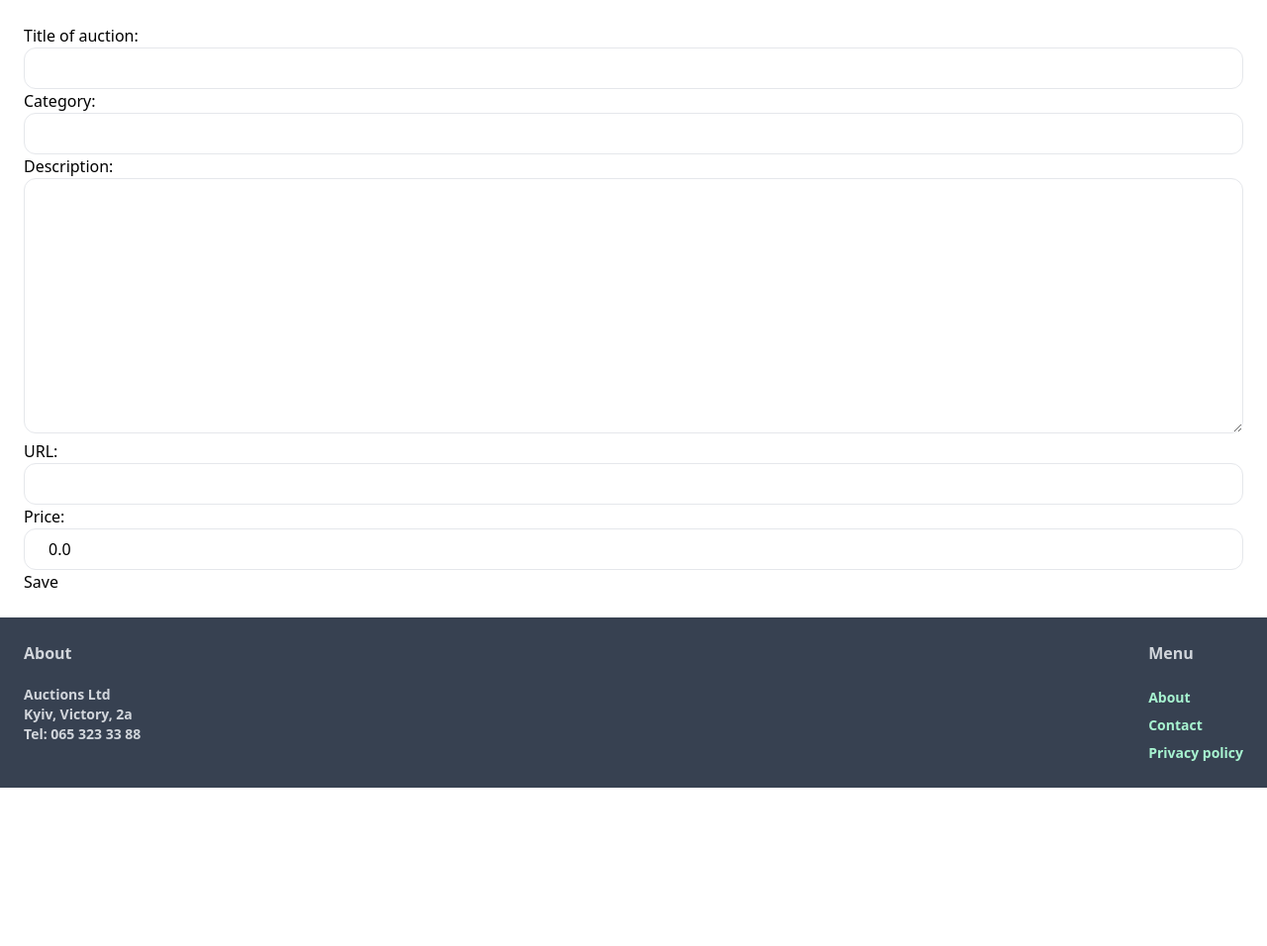
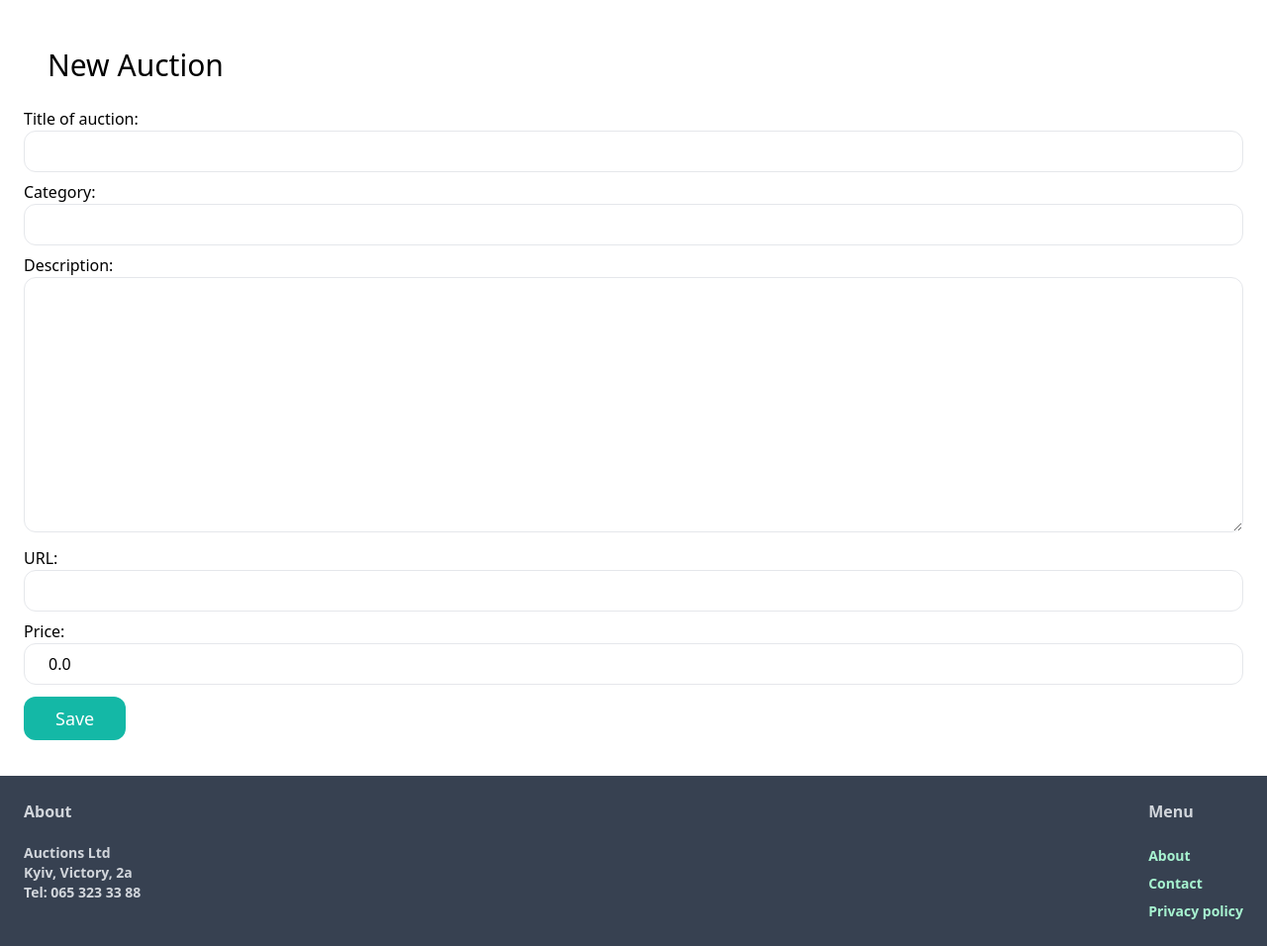
Before and after one commit to magari-GH/Ptometheus-CS50, a Django app: page /auctions/new_auction/ in a window 1280 px wide. Shown: the part 77-1033 px from the top of the page at 99% size. Before the commit the page ends 873 px from the top, so only its background shows below. Run offline with Django 3.2, Linux system fonts and the light colour scheme; a user stored in the database is signed in; some libraries are stand-ins or nearby versions.

Commit message:
Added new CSS classes

```diff
--- a/task3/commerce/auctions/templates/auctions/new_auction.html
+++ b/task3/commerce/auctions/templates/auctions/new_auction.html
@@ -1,9 +1,20 @@
 {% extends "auctions/layout.html" %}
 
+{% block title %} New auction {% endblock %}
+
 {% block body %}
-<form action="" method="post">
+
+<h1 class="m-6 text-3xl">New Auction</h1>
+<form action="" method="post" >
     {% csrf_token %}
-    {{ form.as_p }}
-    <input type="submit" value="Save">
+    <div class="space-y-2">
+        {{ form.as_p }}
+    </div>
+
+    <div class="py-3">
+        <input class="py-2 px-8 text-lg bg-teal-500 hover:bg-teal-700 rounded-xl text-white"
+            type="submit" value="Save">
+    </div>
+
 </form>
 {% endblock %}
```
